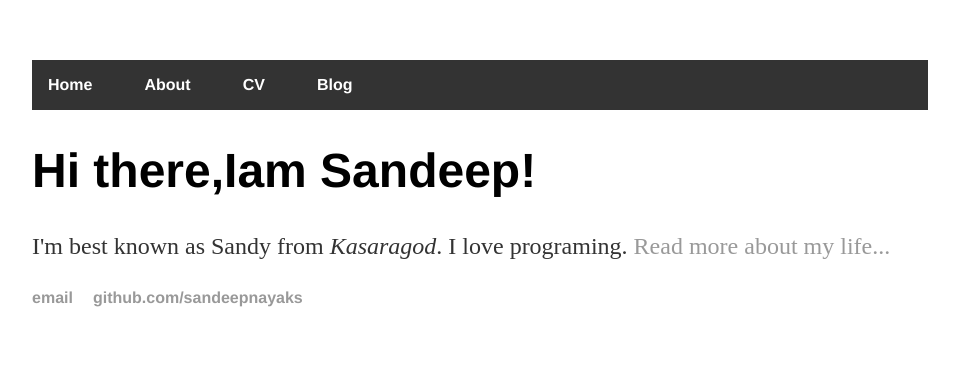
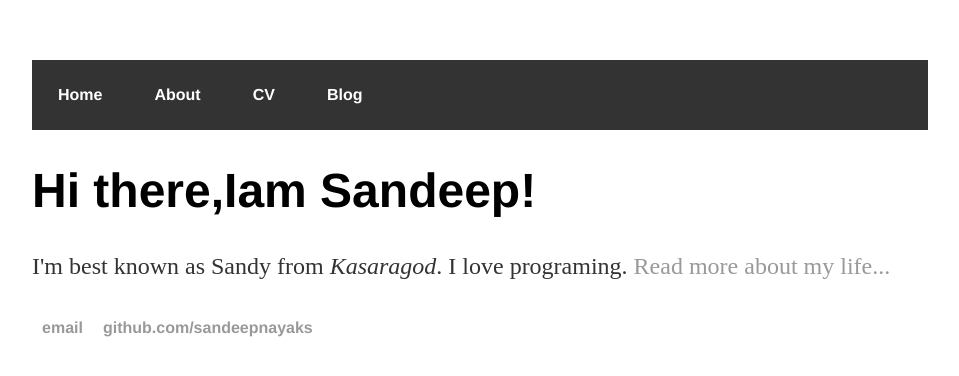
Before and after one commit to sandeepnayaks/sandeepnayaks.github.io, a Jekyll site: the page built from index.html, in a window 1280 px wide. Shown: the top 376 px of the page, without its empty margins (160-1119 px from the left). Built offline with Jekyll 4.4.1, drawn with Linux system fonts in a browser that asks for light colours.

Commit message:
Update main.css

```diff
--- a/css/main.css
+++ b/css/main.css
@@ -12,7 +12,7 @@ h3 { font-size: 2.3em; }
 h4 { font-size: 1.9em; }
 
 nav ul, footer ul { font-size: 1em; font-family: 'Helvetica', 'Arial';  overflow: hidden;
-   padding: 0px; list-style: none; font-weight: bold; }
+   padding: 10px; list-style: none; font-weight: bold; }
 nav ul{background-color: #333;}
 nav ul li, footer ul li { display: inline; margin-right: 20px; float: left; }
 
```
